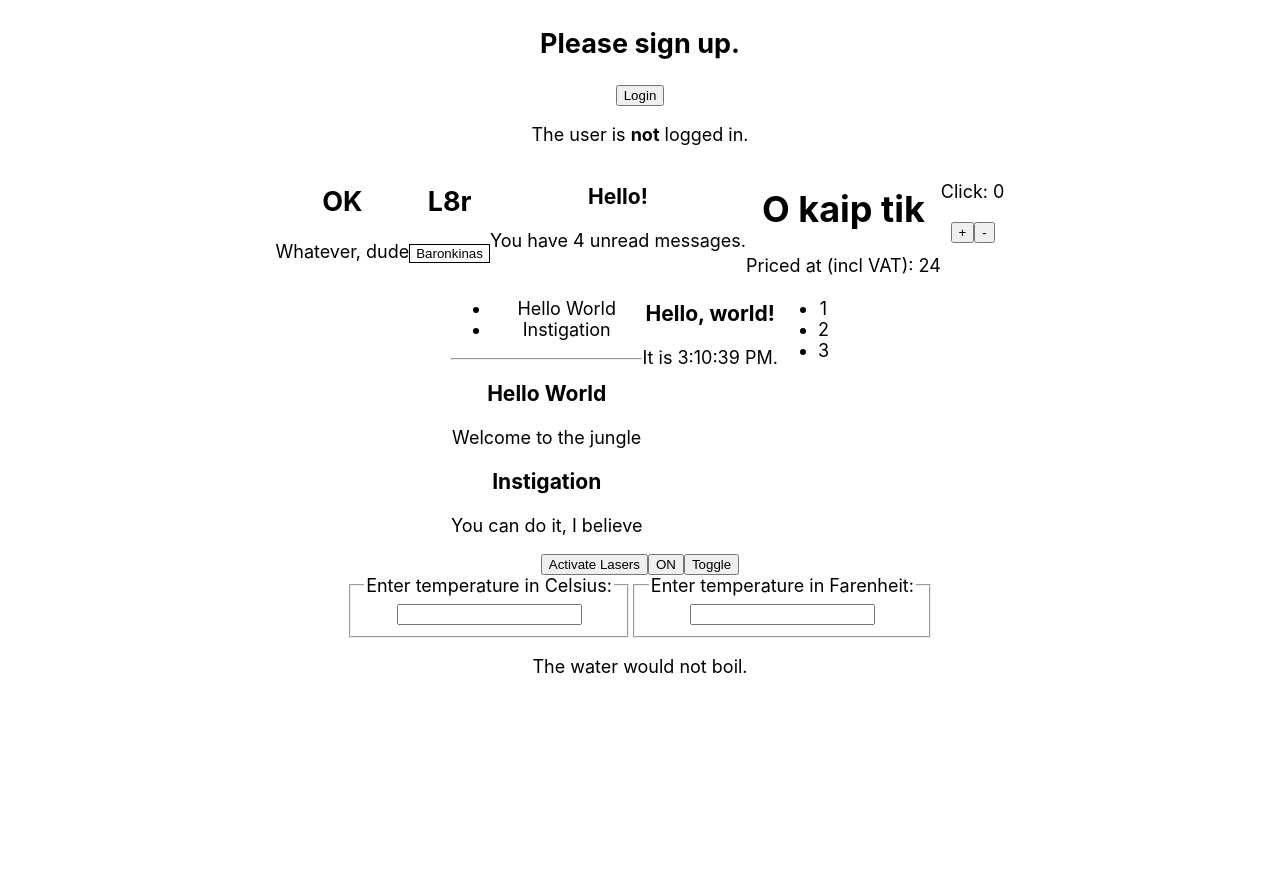
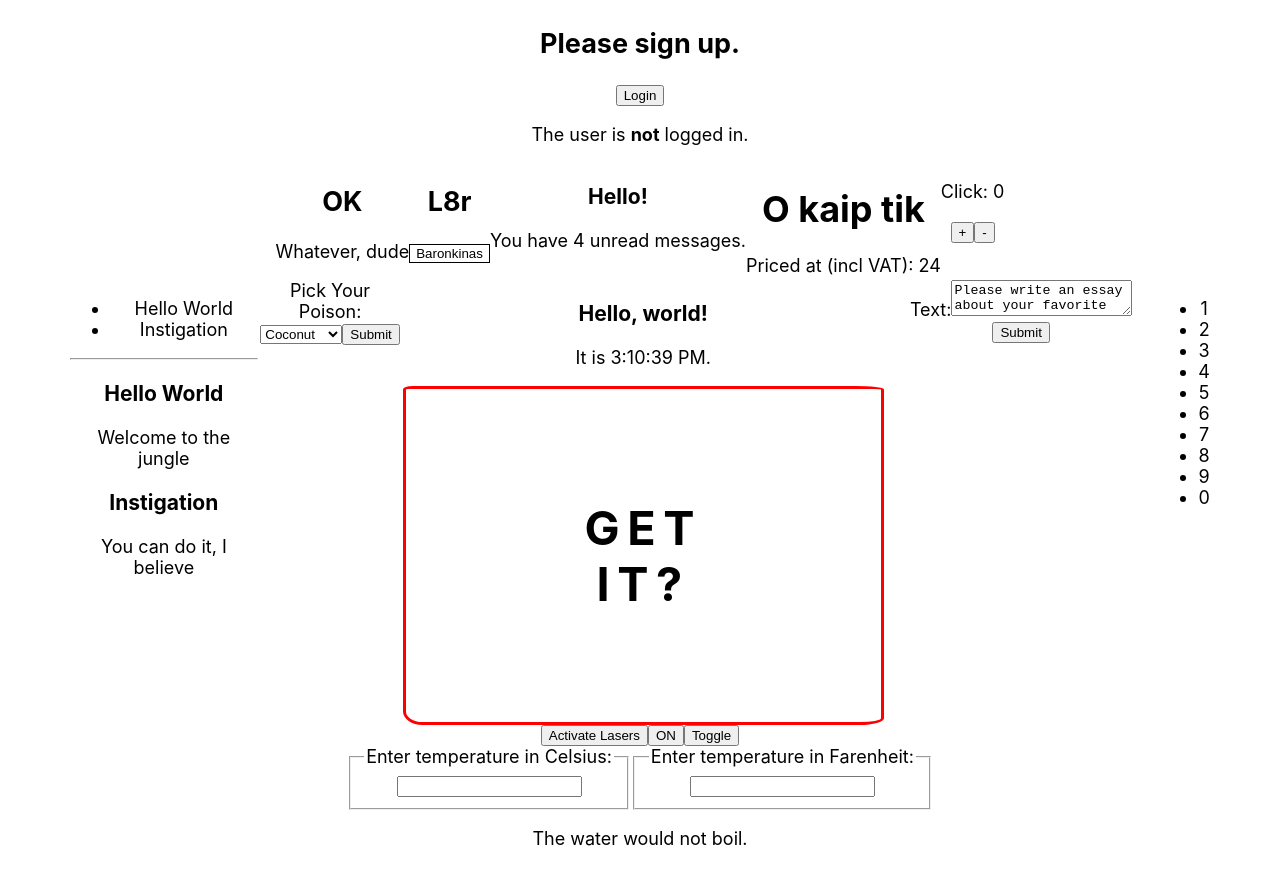
Before and after one commit to ignasandr/lsdemo, a React (Create React App) app: page / in a window 1280 px wide. Before the commit the page ends 800 px from the top, so only its background shows below. Built offline with nearby package versions, Linux system fonts and the light colour scheme.

Commit message:
Almost done

```diff
--- a/src/App.css
+++ b/src/App.css
@@ -24,3 +24,27 @@
 .Tick {
     background-color: yellow;
 }
+
+.FancyBorder {
+    padding: 4rem 8rem;
+    display: inline-block;
+    border: 3px solid #333333;
+    font-size: 2.5rem;
+    border-radius: 2% 6% 5% 4% / 1% 1% 2% 4%;
+    text-transform: uppercase;
+    letter-spacing: 0.3ch;
+    background: #ffffff;
+    position: relative;
+}
+
+.FancyBorder-blue {
+    border-color: blue;
+}
+
+.FancyBorder-red {
+    border-color: red;
+}
+
+.FancyBorder-green {
+    border-color: green;
+}
--- a/src/App.tsx
+++ b/src/App.tsx
@@ -14,6 +14,8 @@ import Login from './step/Login';
 import Mailbox from './step/Mailbox';
 import NumberList from './step/NumberList';
 import Blog from './step/Blog';
+import NameForm from './step/NameForm';
+import FlavorForm from './step/FlavorForm';
 
 const posts = [
   {id: 1, title: 'Hello World', content: 'Welcome to the jungle'},
@@ -38,8 +40,10 @@ return (
       </Wrapper>
       <Wrapper>
         <Blog posts={posts}/>
+        <FlavorForm />
         <Tick />
-        <NumberList numbers={[1, 2, 3]}/>
+        <NameForm />
+        <NumberList numbers={[1, 2, 3, 4, 5, 6, 7, 8, 9, 0]}/>
       </Wrapper>
       <Bcentral />
       <Wrapper>
--- a/src/components/Wrapper.tsx
+++ b/src/components/Wrapper.tsx
@@ -1,6 +1,10 @@
 import React, { Component } from 'react';
 
-export class Wrapper extends Component {
+type WrapperProps = {
+    children: React.ReactNode;
+}
+
+export class Wrapper extends Component<WrapperProps> {
     render() {
         return <div className="Wrapper">
             { this.props.children }
--- /dev/null
+++ b/src/step/FancyBorder.tsx
@@ -0,0 +1,14 @@
+import React from 'react';
+
+type BorderProps = {
+    children: React.ReactNode;
+    color: 'red' | 'green' | 'blue';
+}
+
+export default function FancyBorder(props: BorderProps) {
+    return (
+        <div className={"FancyBorder FancyBorder-" + props.color}>
+            {props.children}
+        </div>
+    )
+}
--- /dev/null
+++ b/src/step/FlavorForm.tsx
@@ -0,0 +1,44 @@
+import React, { Component } from 'react';
+
+type FlavorFormState = {
+    value: string;
+}
+
+class FlavorForm extends Component<{}, FlavorFormState> {
+    constructor(props: {}) {
+        super(props);
+        this.state = {value: 'coconut'};
+
+        this.handleChange = this.handleChange.bind(this);
+        this.handleSubmit = this.handleSubmit.bind(this);
+    }
+
+    handleChange(event: React.ChangeEvent<HTMLSelectElement>) {
+        this.setState({value: event.target.value});
+    }
+
+    handleSubmit(event: React.FormEvent<HTMLFormElement>) {
+        alert('You chose: ' + this.state.value);
+        event.preventDefault();
+    }
+
+    render() {
+        return (
+            <form onSubmit={this.handleSubmit}>
+                <label>
+                    Pick Your Poison:
+                    <br />
+                    <select value={this.state.value} onChange={this.handleChange}>
+                        <option value="grapefruit">Grapefruit</option>
+                        <option value="lime">Lime</option>
+                        <option value="coconut">Coconut</option>
+                        <option value="mango">Mango</option>
+                    </select>
+                </label>
+                <input type="submit" value="Submit" />
+            </form>
+        );
+    }
+}
+
+export default FlavorForm;
--- /dev/null
+++ b/src/step/NameForm.tsx
@@ -0,0 +1,38 @@
+import React, { Component } from 'react';
+
+type NameFormState = {
+    value: string;
+}
+
+class NameForm extends Component<{}, NameFormState> {
+    constructor(props: {}) {
+        super(props);
+        this.state = {value: 'Please write an essay about your favorite DOM element.'};
+
+        this.handleChange = this.handleChange.bind(this);
+        this.handleSubmit = this.handleSubmit.bind(this);
+    }
+
+    handleChange(event: React.ChangeEvent<HTMLTextAreaElement>) {
+        this.setState({value: event.target.value});
+    }
+
+    handleSubmit(event: React.FormEvent<HTMLFormElement>) {
+        alert('Text submitted: ' + this.state.value);
+        event.preventDefault();
+    }
+
+    render() {
+        return (
+            <form onSubmit={this.handleSubmit}>
+                <label>
+                    Text:
+                    <textarea value={this.state.value} onChange={this.handleChange} />
+                </label>
+                <input type="submit" value="Submit" />
+            </form>
+        );
+    }
+}
+
+export default NameForm;
--- a/src/step/Tick.tsx
+++ b/src/step/Tick.tsx
@@ -1,4 +1,5 @@
 import React, { Component } from 'react';
+import FancyBorder from './FancyBorder';
 
 type TickState = { date: Date };
 
@@ -33,6 +34,9 @@ class Tick extends Component<{}, TickState> {
       <div>
         <h3>Hello, world!</h3>
         <p>It is {this.state.date.toLocaleTimeString()}.</p>
+        <FancyBorder color="red">
+          <h3>get it?</h3>
+        </FancyBorder>
       </div>
     );
   }
```
